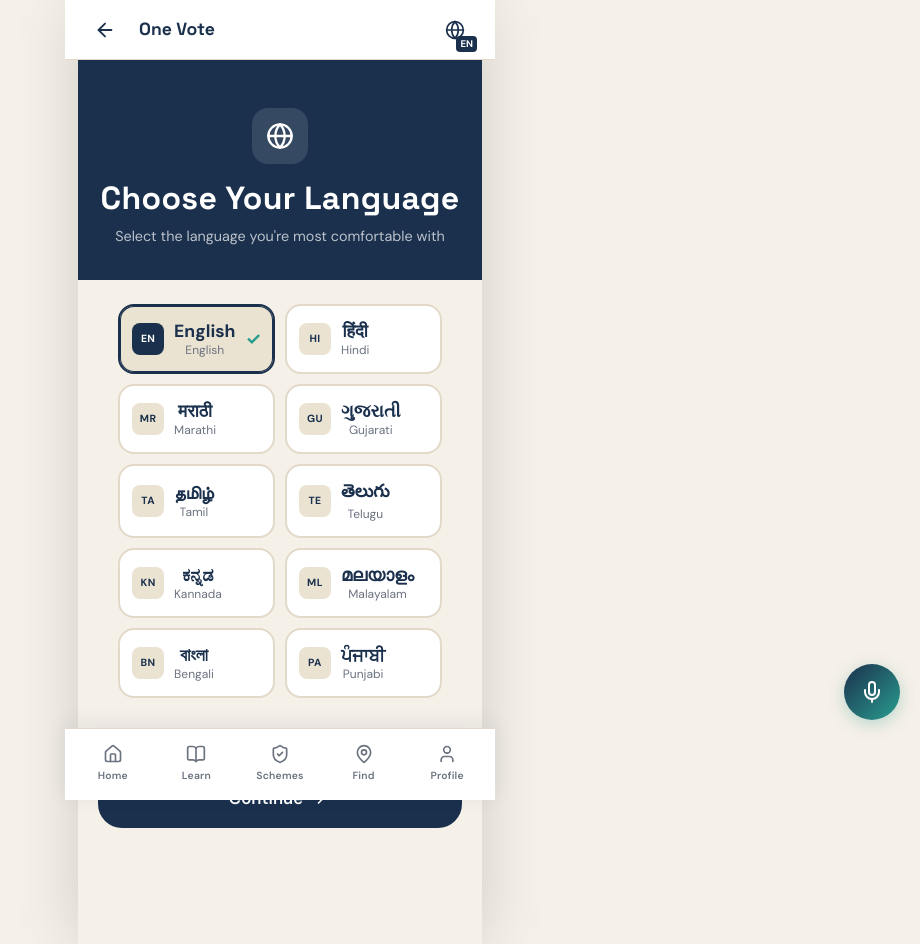
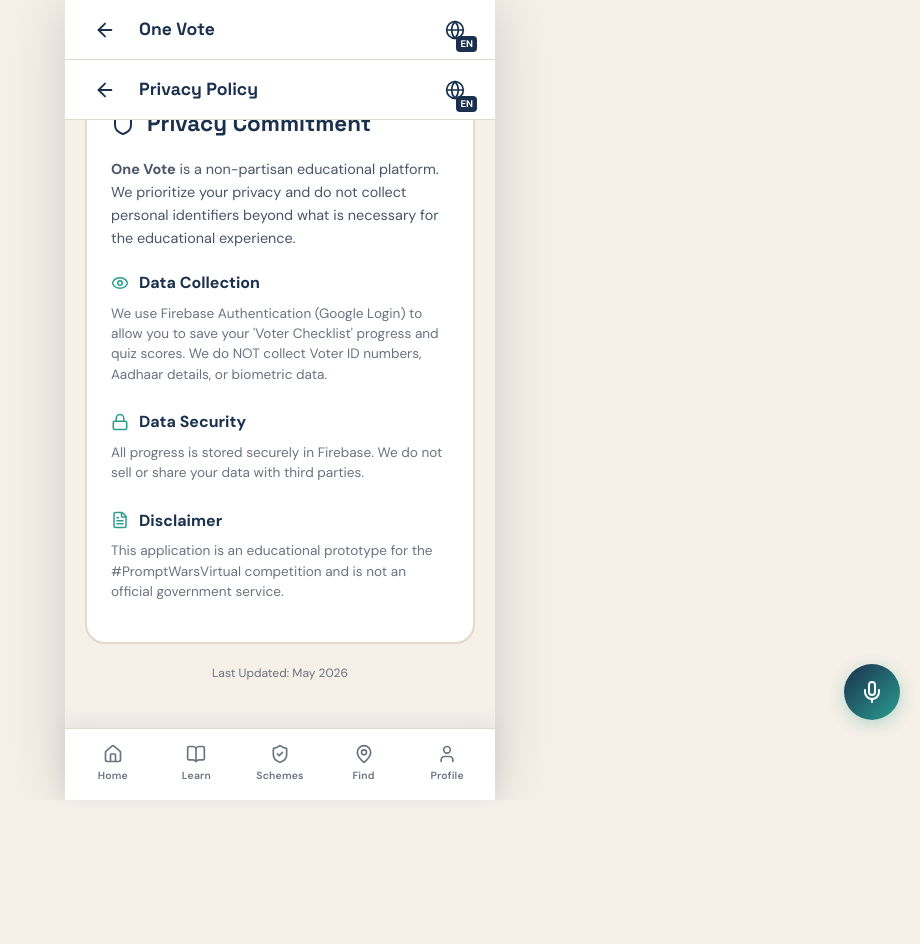
Before and after one commit to RaSiKa610/One-Vote, a React (Vite) app: page /privacy in a window 1280 px wide. Before the commit this address led to /onboarding. Shown: the whole page, without its empty margins (360-1280 px from the left). After the commit the page ends 800 px from the top, so only its background shows below. Built offline with nearby package versions, Linux system fonts and the light colour scheme; no server answers.

Commit message:
Implement compliance measures: Educational disclaimers and Privacy Policy for Trust & Safety review

```diff
--- a/package.json
+++ b/package.json
@@ -11,6 +11,7 @@
     "start": "vite preview --port 8080 --host"
   },
   "dependencies": {
+    "@google-cloud/translate": "^9.4.1",
     "firebase": "^12.12.1",
     "idb": "^8.0.3",
     "lucide-react": "^1.13.0",
@@ -30,7 +31,6 @@
     "eslint-plugin-react-hooks": "^7.1.1",
     "eslint-plugin-react-refresh": "^0.5.2",
     "globals": "^17.5.0",
-    "google-translate-api-x": "^10.7.2",
     "vite": "^8.0.10",
     "vite-plugin-pwa": "^1.2.0"
   }
--- a/src/App.jsx
+++ b/src/App.jsx
@@ -24,6 +24,7 @@ import Helpline from './pages/Helpline';
 import ELC from './pages/ELC';
 import Resources from './pages/Resources';
 import VoterTypeDetail from './pages/VoterTypeDetail';
+import PrivacyPolicy from './pages/PrivacyPolicy';
 
 const PAGE_TITLES = {
   '/home': null,
@@ -105,6 +106,7 @@ export default function App() {
               <Route path="/history" element={<RequireOnboarding><PoliticalHistory /></RequireOnboarding>} />
               <Route path="/schemes" element={<RequireOnboarding><GovSchemes /></RequireOnboarding>} />
               <Route path="/profile" element={<RequireOnboarding><Profile /></RequireOnboarding>} />
+              <Route path="/privacy" element={<PrivacyPolicy />} />
               <Route path="/" element={<Navigate to="/home" replace />} />
               <Route path="*" element={<Navigate to="/home" replace />} />
             </Routes>
--- a/src/pages/Home.jsx
+++ b/src/pages/Home.jsx
@@ -61,6 +61,14 @@ export default function Home() {
 
   return (
     <div className="page-enter">
+      {/* Educational Disclaimer Banner */}
+      <div style={{ background: '#FFF3CD', color: '#856404', padding: '10px 16px', fontSize: '0.72rem', lineHeight: 1.4, borderBottom: '1px solid #FFEEBA', display: 'flex', gap: 10, alignItems: 'center' }}>
+        <Info size={16} flexShrink={0} />
+        <p>
+          <strong>Notice:</strong> This is a non-official educational project for the #PromptWarsVirtual competition. All data is sourced from the Election Commission of India (ECI).
+        </p>
+      </div>
+
       {isOffline && (
         <div className="offline-banner" role="status">
           {t('offline_notice')}
--- /dev/null
+++ b/src/pages/PrivacyPolicy.jsx
@@ -0,0 +1,58 @@
+import React from 'react';
+import Header from '../components/layout/Header';
+import { Shield, Eye, Lock, FileText } from 'lucide-react';
+
+export default function PrivacyPolicy() {
+  return (
+    <div className="page-enter">
+      <Header title="Privacy Policy" showBack={true} />
+
+      <div style={{ padding: '20px' }}>
+        <div style={{ background: 'white', borderRadius: 20, border: '2px solid var(--border)', padding: '24px', marginBottom: 20 }}>
+          <div style={{ display: 'flex', alignItems: 'center', gap: 12, marginBottom: 16 }}>
+            <Shield size={24} color="var(--navy)" />
+            <h2 style={{ fontFamily: 'var(--font-heading)', fontSize: '1.4rem', color: 'var(--navy)' }}>Privacy Commitment</h2>
+          </div>
+
+          <p style={{ fontSize: '0.9rem', color: 'var(--text-secondary)', lineHeight: 1.6, marginBottom: 20 }}>
+            <strong>One Vote</strong> is a non-partisan educational platform. We prioritize your privacy and do not collect personal identifiers beyond what is necessary for the educational experience.
+          </p>
+
+          <section style={{ marginBottom: 24 }}>
+            <div style={{ display: 'flex', alignItems: 'center', gap: 10, marginBottom: 8 }}>
+              <Eye size={18} color="var(--teal)" />
+              <h3 style={{ fontSize: '1rem', color: 'var(--navy)', fontWeight: 700 }}>Data Collection</h3>
+            </div>
+            <p style={{ fontSize: '0.85rem', color: 'var(--text-muted)', lineHeight: 1.5 }}>
+              We use Firebase Authentication (Google Login) to allow you to save your 'Voter Checklist' progress and quiz scores. We do NOT collect Voter ID numbers, Aadhaar details, or biometric data.
+            </p>
+          </section>
+
+          <section style={{ marginBottom: 24 }}>
+            <div style={{ display: 'flex', alignItems: 'center', gap: 10, marginBottom: 8 }}>
+              <Lock size={18} color="var(--teal)" />
+              <h3 style={{ fontSize: '1rem', color: 'var(--navy)', fontWeight: 700 }}>Data Security</h3>
+            </div>
+            <p style={{ fontSize: '0.85rem', color: 'var(--text-muted)', lineHeight: 1.5 }}>
+              All progress is stored securely in Firebase. We do not sell or share your data with third parties.
+            </p>
+          </section>
+
+          <section style={{ marginBottom: 16 }}>
+            <div style={{ display: 'flex', alignItems: 'center', gap: 10, marginBottom: 8 }}>
+              <FileText size={18} color="var(--teal)" />
+              <h3 style={{ fontSize: '1rem', color: 'var(--navy)', fontWeight: 700 }}>Disclaimer</h3>
+            </div>
+            <p style={{ fontSize: '0.85rem', color: 'var(--text-muted)', lineHeight: 1.5 }}>
+              This application is an educational prototype for the #PromptWarsVirtual competition and is not an official government service.
+            </p>
+          </section>
+        </div>
+
+        <p style={{ textAlign: 'center', fontSize: '0.75rem', color: 'var(--text-muted)' }}>
+          Last Updated: May 2026
+        </p>
+      </div>
+    </div>
+  );
+}
--- a/src/pages/Profile.jsx
+++ b/src/pages/Profile.jsx
@@ -153,7 +153,7 @@ export default function Profile() {
           </div>
         </div>
 
-        {/* About */}
+        {/* About & Legal */}
         <div style={{ background: 'var(--cream)', borderRadius: 20, border: '1px solid var(--border)', padding: '18px', marginBottom: 16 }}>
           <div style={{ display: 'flex', alignItems: 'center', gap: 10, marginBottom: 10 }}>
             <Info size={18} color="var(--navy)" />
@@ -162,7 +162,18 @@ export default function Profile() {
           <p style={{ fontSize: '0.83rem', color: 'var(--text-secondary)', lineHeight: 1.7 }}>
             {t('profile_about_desc')}
           </p>
-          <p style={{ fontSize: '0.75rem', color: 'var(--text-muted)', marginTop: 10 }}>{t('version')} 1.0.0 — Phase 3</p>
+          <div style={{ marginTop: 12, padding: '10px', background: 'rgba(0,0,0,0.03)', borderRadius: 10, border: '1px dashed var(--border)' }}>
+            <p style={{ fontSize: '0.72rem', color: 'var(--text-muted)', lineHeight: 1.5 }}>
+              <strong>Disclaimer:</strong> This is a non-partisan educational project developed for the <strong>#BuildwithAI #PromptWarsVirtual</strong> competition (Google for Developers).
+              It is NOT an official government application. All election-related information is sourced directly from the <strong>Election Commission of India (ECI)</strong>.
+            </p>
+          </div>
+          <div style={{ marginTop: 10, display: 'flex', gap: 12 }}>
+            <p style={{ fontSize: '0.75rem', color: 'var(--text-muted)' }}>{t('version')} 1.0.0 — Phase 3</p>
+            <button onClick={() => navigate('/privacy')} style={{ fontSize: '0.75rem', color: 'var(--teal)', fontWeight: 600, background: 'none', border: 'none', padding: 0, cursor: 'pointer', textDecoration: 'underline' }}>
+              Privacy Policy
+            </button>
+          </div>
         </div>
 
         {/* ECI links */}
```
Also changed, not shown: scratch/fix_all_translations.mjs (+19 -3 lines), 1 other file (tests, documents, lock files or other folders).
